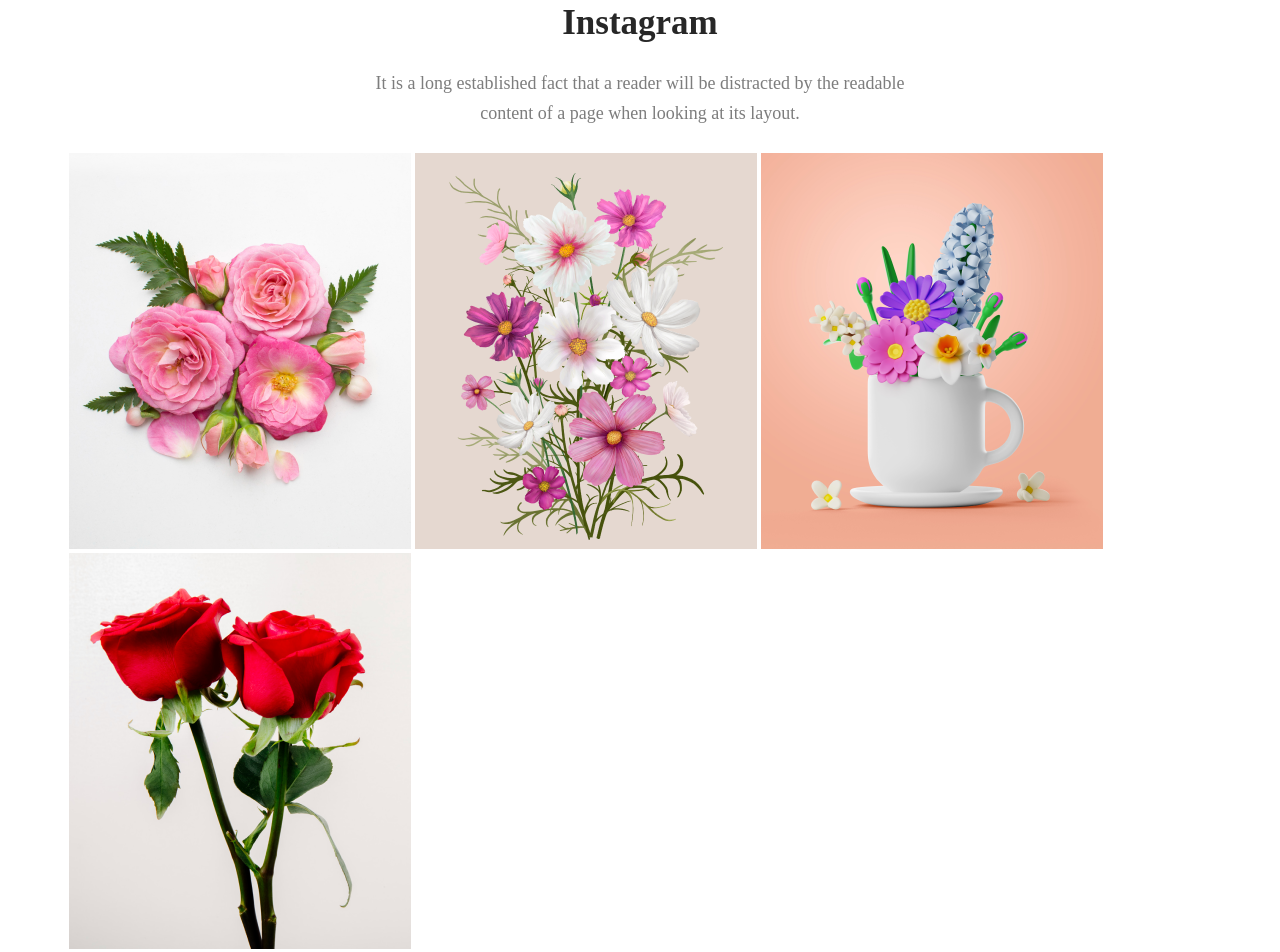
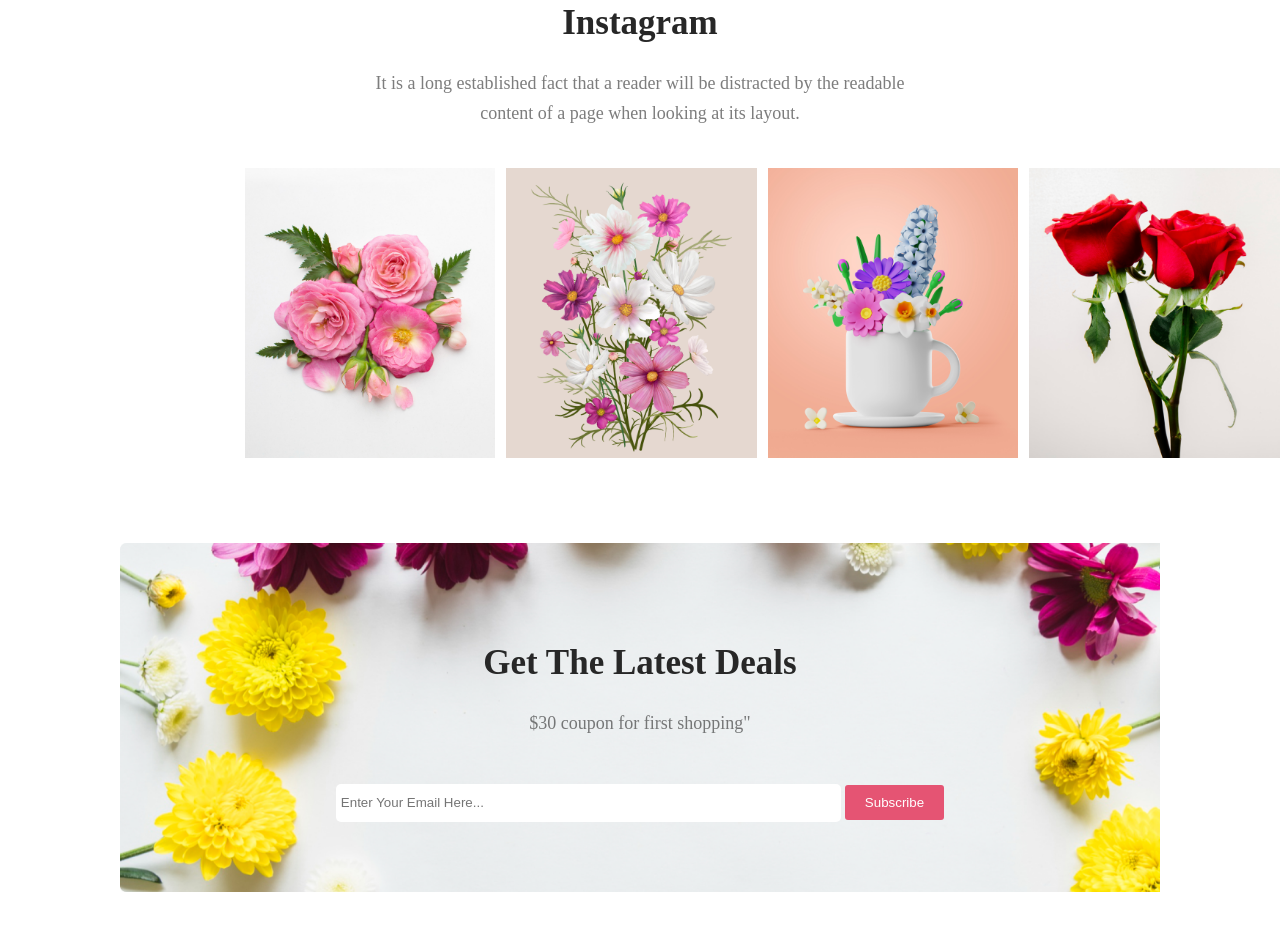
Before and after one commit to Barkat-Ullah/assginment-1, a plain HTML site: page index.html in a window 1280 px wide. Shown: the part 2257-3209 px from the top of the page. Drawn offline with Linux system fonts and the light colour scheme.

Commit message:
awesome site

```diff
--- a/index.html
+++ b/index.html
@@ -93,7 +93,7 @@
             <div class="message-step">
                 <h4 class=" featured-title">Get The Latest Deals</h4>
                 <p class="featured-description">$30 coupon for first shopping"</p>
-                <input type="email" name="eail" placeholder="Enter Your Email Here..." id="email">
+                <input type="email" name="email" placeholder="Enter Your Email Here..." id="email">
                 <button class="btn">Subscribe</button>
             </div>
         </div>
--- a/styles/styles.css
+++ b/styles/styles.css
@@ -155,7 +155,12 @@
 }
 
 .panel-images {
-    margin: 15px 69px;
+    margin-left:245px ;
+    gap: 11px;
+    width: 385px;
+    height: 290px;
+    display: flex;
+    padding-top: 15px;
 }
 
 .message-container {
@@ -209,4 +214,5 @@
     text-align: center;
     font-size: 16px;
     font-weight: 400;
+    padding-top: 4px;
 }
```
